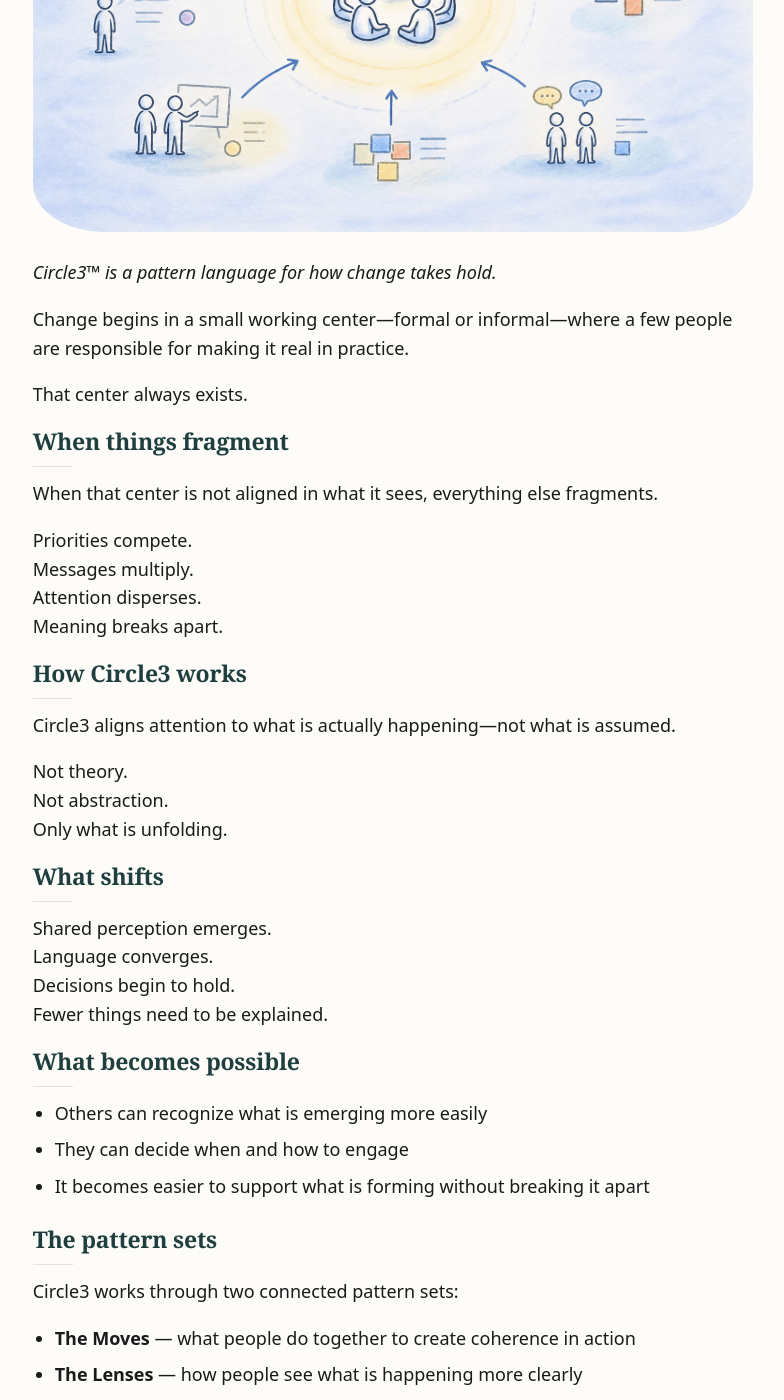
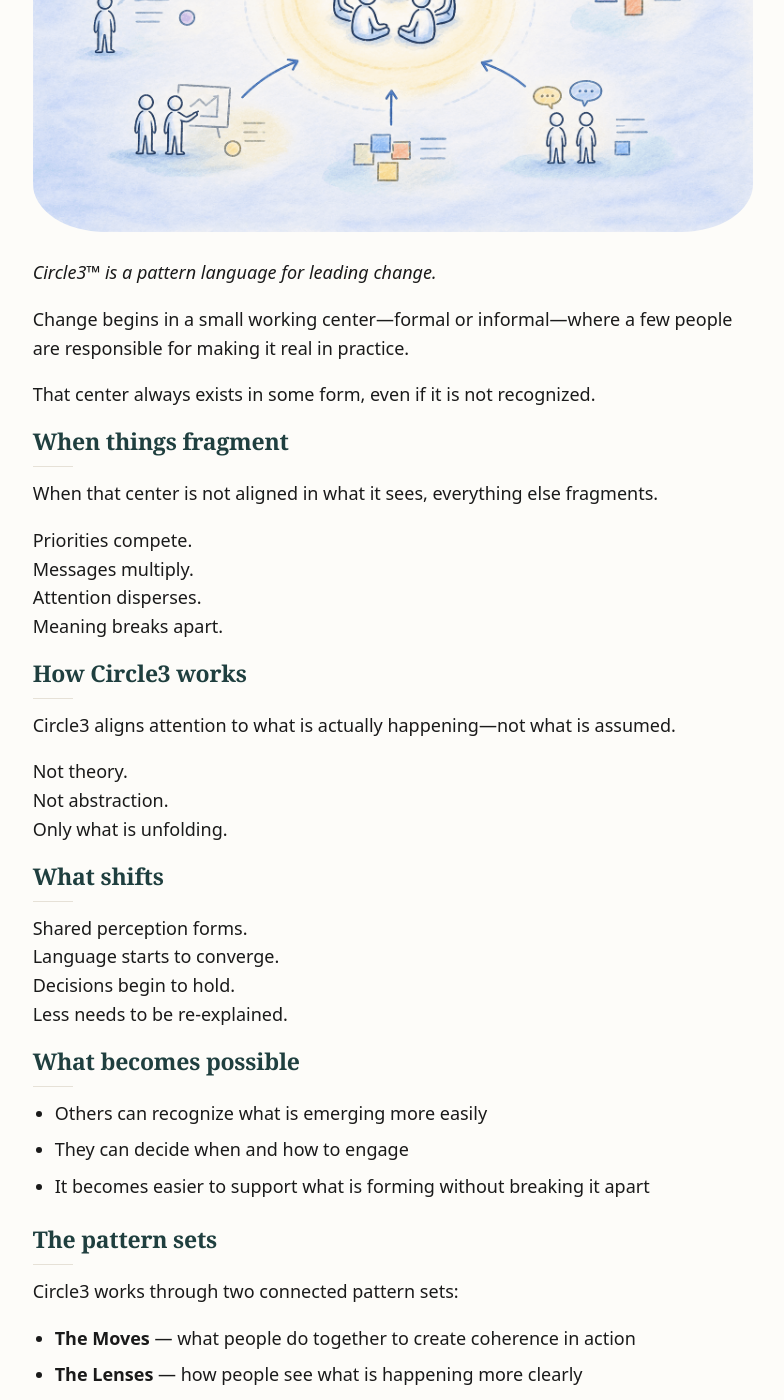
Before and after one commit to basil-family-lab/circle, a Jekyll site: the page built from method.md, in a window 1280 px wide and 1400 px high, scrolled down 362 px. Shown: the whole window, without its empty margins (247-1031 px from the left). Built offline with Jekyll 4.4.1, drawn with Linux system fonts in a browser that asks for light colours.

Commit message:
refactor: cleanup framing language

```diff
--- a/method.md
+++ b/method.md
@@ -1,7 +1,7 @@
 ---
 layout: default
 title: What is Circle3?
-description: Circle3 is a pattern language for how change takes hold in complex, fast-moving environments.
+description: Circle3 is a pattern language for leading change in complex, fast-moving environments.
 permalink: /method/
 css_id: method
 ---
@@ -10,11 +10,11 @@ css_id: method
 
 ![Circle3](/images/method.png)
 
-*Circle3™ is a pattern language for how change takes hold.*
+*Circle3™ is a pattern language for leading change.*
 
 Change begins in a small working center—formal or informal—where a few people are responsible for making it real in practice.
 
-That center always exists.
+That center always exists in some form, even if it is not recognized.
 
 ## When things fragment
 
@@ -35,10 +35,10 @@ Only what is unfolding.
 
 ## What shifts
 
-Shared perception emerges.
-Language converges.
+Shared perception forms.
+Language starts to converge.
 Decisions begin to hold.
-Fewer things need to be explained.
+Less needs to be re-explained.
 
 ## What becomes possible
 
```
Also changed, not shown: index.md (+4 -4 lines).
